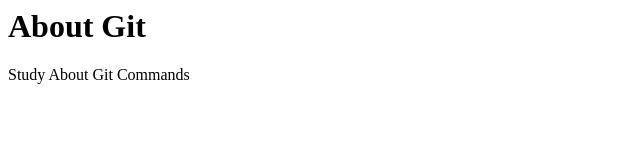
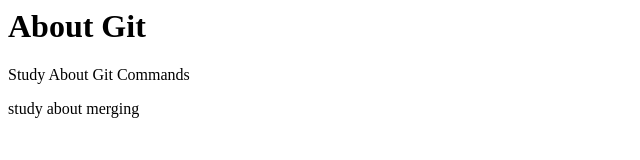
Before and after one commit to anuthampiraj/aboutgit, a plain HTML site: page index.html in a window 1280 px wide. Shown: the whole page, without its empty margins (0-640 px from the left). Drawn offline with Linux system fonts and the light colour scheme.

Commit message:
index file updated

```diff
--- a/index.html
+++ b/index.html
@@ -5,5 +5,6 @@
     <body>
         <h1>About Git</h1>
         <p>Study About Git Commands</p>
+        <p>study about merging</p>
     </body>
 </html>
```
